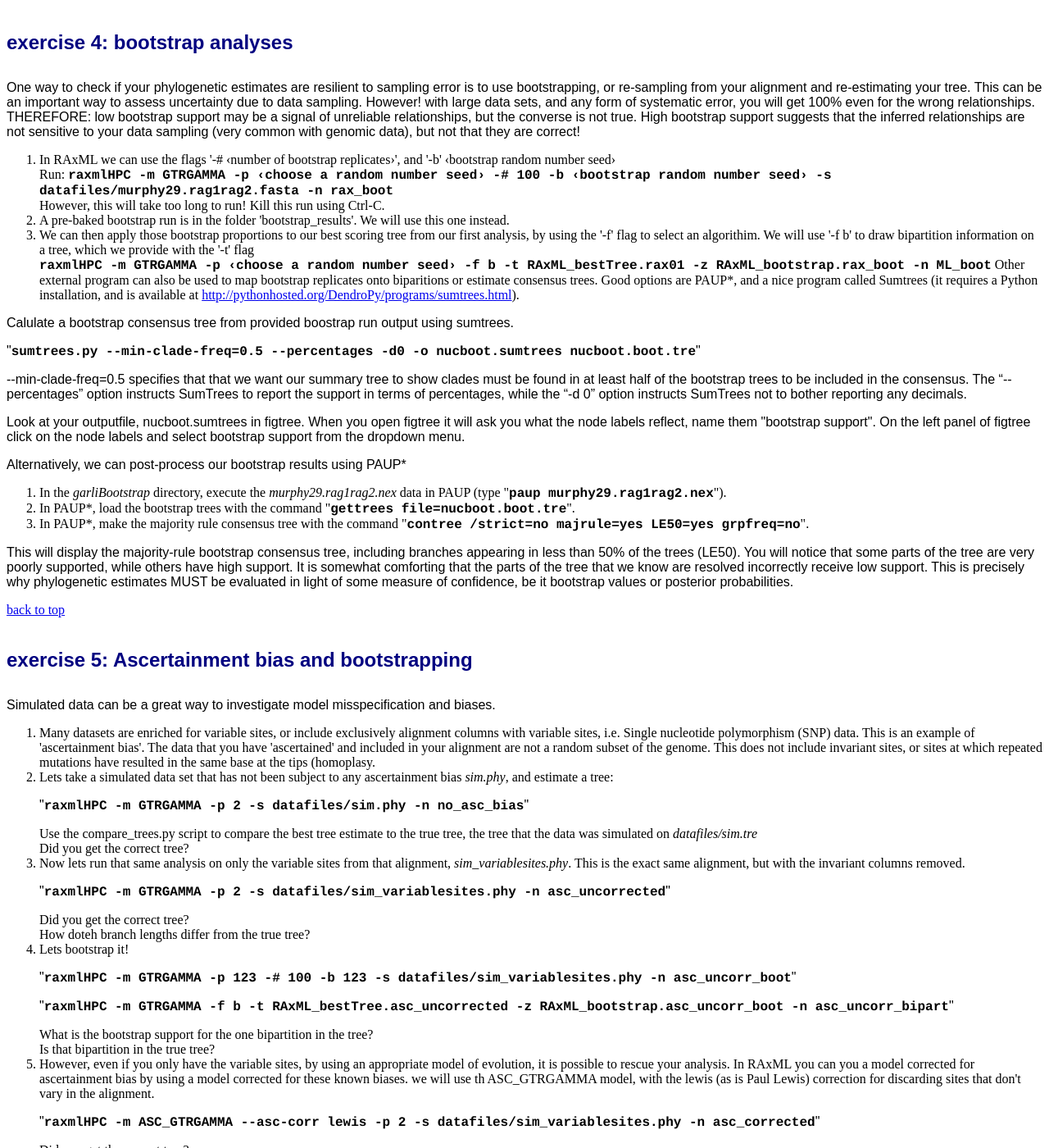
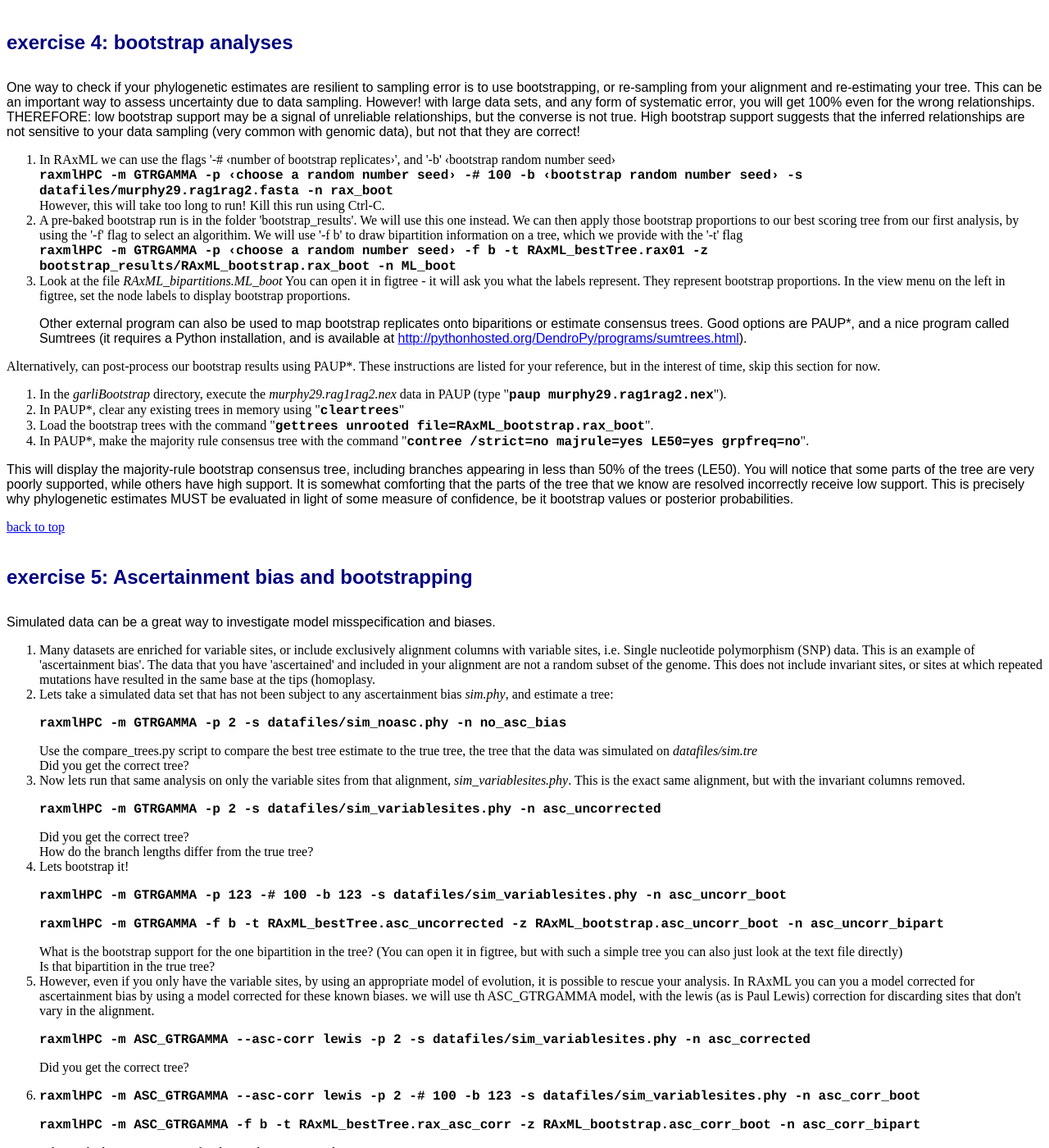
Before and after one commit to McTavishLab/mctavishlab.github.io, a Jekyll site: the page MLsearchLab.html, which Jekyll copies as it is, in a window 1280 px wide and 1400 px high, scrolled down 5145 px. Shown: the whole window at 82% size. Built offline with Jekyll 4.4.1, drawn with Linux system fonts in a browser that asks for light colours; some of the changed text lies outside the part shown.

Commit message:
update site

```diff
--- a/MLsearchLab.html
+++ b/MLsearchLab.html
@@ -318,7 +318,7 @@ Take a look at this constraint tree in Figtree. <!--TODO double check figtree ca
 </li><li>Save the file.
 <p>
 
-Now we need to tell GARLI to use the constraint. The <span class="file">garli.conf</span> file in this directory has already been set up to be similar to the one we used during the unconstrained search earlier, so we only need to make minimal changes. </p>
+Now we need to tell GARLI to use the constraint. The <span class="file">garli_constrained.conf</span> file has already been set up to be similar to the one we used during the unconstrained search earlier, so we only need to make minimal changes. </p>
 Edit the <span class="file">garli_constraint.conf</span> file and set <span class="config">constraintfile = whippoNegative.txt</span>.
 </li><li>Set <span class="config">ofprefix = constrainedRun1</span>.
 
@@ -344,23 +344,22 @@ but not that they are correct!
 
 <ol>
 <li>In RAxML we can use the flags '-# &lsaquo;number of bootstrap replicates&rsaquo;', and '-b' &lsaquo;bootstrap random number seed&rsaquo; <br>
-
-Run:
-<span class="command">raxmlHPC -m GTRGAMMA -p &lsaquo;choose a random number seed&rsaquo; -# 100 -b &lsaquo;bootstrap random number seed&rsaquo; -s datafiles/murphy29.rag1rag2.fasta -n rax_boot</span> <br>
-
+<span class="command"> raxmlHPC -m GTRGAMMA -p ‹choose a random number seed› -# 100 -b ‹bootstrap random number seed› -s datafiles/murphy29.rag1rag2.fasta -n rax_boot</span><br>
 However, this will take too long to run! Kill this run using Ctrl-C.
 
 </li><li>A pre-baked bootstrap run is in the folder 'bootstrap_results'. We will use this one instead.
+We can then apply those bootstrap proportions to our best scoring tree from our first analysis, by using the '-f' flag to select an algorithim. We will use '-f b' to draw bipartition information on a tree, which we provide with the '-t' flag <br>
+<span class="command"> raxmlHPC -m GTRGAMMA -p ‹choose a random number seed› -f b -t RAxML_bestTree.rax01 -z bootstrap_results/RAxML_bootstrap.rax_boot -n ML_boot</span>
 
-</li><li> We can then apply those bootstrap proportions to our best scoring tree from our first analysis, by using the '-f' flag to select an algorithim.
-We will use '-f b' to draw bipartition information on a tree, which we provide with the '-t' flag <br>
+</li><li>Look at the file <span class="file">RAxML_bipartitions.ML_boot</span>
+You can open it in figtree - it will ask you what the labels represent. They represent bootstrap proportions. In the view menu on the left in figtree, set the node labels to display bootstrap proportions.
 
-<span class="command"> raxmlHPC -m GTRGAMMA -p &lsaquo;choose a random number seed&rsaquo; -f b -t RAxML_bestTree.rax01 -z RAxML_bootstrap.rax_boot -n ML_boot</span>
-
-Other external program can also be used to map bootstrap replicates onto biparitions or estimate consensus trees. Good options are PAUP*, and a nice program called Sumtrees (it requires a Python installation, and is available at <a href="http://pythonhosted.org/DendroPy/programs/sumtrees.html" target="_new">http://pythonhosted.org/DendroPy/programs/sumtrees.html</a>).</p>
 </li>
+<p>
+Other external program can also be used to map bootstrap replicates onto biparitions or estimate consensus trees.
+Good options are PAUP*, and a nice program called Sumtrees (it requires a Python installation, and is available at <a href="http://pythonhosted.org/DendroPy/programs/sumtrees.html" target="_new">http://pythonhosted.org/DendroPy/programs/sumtrees.html</a>).</p>
 </ol>
-
+<!--
 <p>Calulate a bootstrap consensus tree from provided boostrap run output using sumtrees.</p>
 <p>"<span class="command">sumtrees.py --min-clade-freq=0.5 --percentages -d0 -o nucboot.sumtrees nucboot.boot.tre</span>"</p>
 <p>--min-clade-freq=0.5 specifies that that we want our summary tree to show clades must be found in at least half of the bootstrap trees to be included in the consensus. The “--percentages” option instructs SumTrees to report the support in terms of percentages, while the “-d 0” option instructs SumTrees not to bother reporting any decimals. </p>
@@ -369,11 +368,13 @@ Other external program can also be used to map bootstrap replicates onto biparit
 On the left panel of figtree click on the node labels and select bootstrap support from the dropdown menu.
 </p>
 <p>
-Alternatively, we can post-process our bootstrap results using PAUP* </p>
+-->
+Alternatively, can post-process our bootstrap results using PAUP*. These instructions are listed for your reference, but in the interest of time, skip this section for now. </p>
 <ol>
 <li>In the <span class="file">garliBootstrap</span> directory, execute the <span class="file">murphy29.rag1rag2.nex</span> data in PAUP (type "<span class="command">paup murphy29.rag1rag2.nex</span>").
 
-</li><li>In PAUP*, load the bootstrap trees with the command "<span class="command">gettrees file=nucboot.boot.tre</span>".
+</li><li>In PAUP*, clear any existing trees in memory using "<span class="command">cleartrees</span>"
+</li><li>Load the bootstrap trees with the command "<span class="command">gettrees unrooted file=RAxML_bootstrap.rax_boot</span>".
 </li><li>In PAUP*, make the majority rule consensus tree with the command "<span class="command">contree /strict=no majrule=yes LE50=yes grpfreq=no</span>".
 </li></ol>
 <p>
@@ -394,7 +395,7 @@ This does not include invariant sites, or sites at which repeated mutations have
 
 </li><li>
 Lets take a simulated data set that has not been subject to any ascertainment bias <span class="file">sim.phy</span>, and estimate a tree:
-<p>"<span class="command">raxmlHPC -m GTRGAMMA -p 2 -s datafiles/sim.phy -n no_asc_bias</span>"</p>
+<p><span class="command">raxmlHPC -m GTRGAMMA -p 2 -s datafiles/sim_noasc.phy -n no_asc_bias</span></p>
 
 Use the compare_trees.py script to compare the best tree estimate to the true tree, the tree that the data was simulated on <span class="file">datafiles/sim.tre</span><br>
 
@@ -403,17 +404,18 @@ Did you get the correct tree?<br>
 </li><li>
 Now lets run that same analysis on only the variable sites from that alignment, <span class="file">sim_variablesites.phy</span>. This is the exact same alignment, but with the invariant columns removed.<br>
 
-<p>"<span class="command">raxmlHPC -m GTRGAMMA -p 2 -s datafiles/sim_variablesites.phy -n asc_uncorrected</span>"</p>
+<p><span class="command">raxmlHPC -m GTRGAMMA -p 2 -s datafiles/sim_variablesites.phy -n asc_uncorrected</span></p>
 
 Did you get the correct tree?<br>
-How doteh branch lengths differ from the true tree?<br>
+How do the branch lengths differ from the true tree?<br>
 
 </li><li> Lets bootstrap it!
 
-<p>"<span class="command">raxmlHPC -m GTRGAMMA -p 123 -# 100 -b 123 -s datafiles/sim_variablesites.phy -n asc_uncorr_boot</span>"</p>
-<p>"<span class="command">raxmlHPC -m GTRGAMMA -f b -t RAxML_bestTree.asc_uncorrected -z RAxML_bootstrap.asc_uncorr_boot -n asc_uncorr_bipart</span>"</p>
+<p><span class="command">raxmlHPC -m GTRGAMMA -p 123 -# 100 -b 123 -s datafiles/sim_variablesites.phy -n asc_uncorr_boot</span></p>
+<p><span class="command">raxmlHPC -m GTRGAMMA -f b -t RAxML_bestTree.asc_uncorrected -z RAxML_bootstrap.asc_uncorr_boot -n asc_uncorr_bipart</span></p>
 
-What is the bootstrap support for the one bipartition in the tree?<br>
+
+What is the bootstrap support for the one bipartition in the tree? (You can open it in figtree, but with such a simple tree you can also just look at the text file directly)<br>
 
 Is that bipartition in the true tree?<br>
 
@@ -421,25 +423,21 @@ Is that bipartition in the true tree?<br>
 </li><li> However, even if you only have the variable sites, by using an appropriate model of evolution, it is possible to rescue your analysis.
 In RAxML you can you a model corrected for ascertainment bias by using a model corrected for these known biases. we will use th ASC_GTRGAMMA model, with the lewis (as is Paul Lewis) correction for discarding sites that don't vary in the alignment.
 
-<p>"<span class="command">raxmlHPC -m ASC_GTRGAMMA --asc-corr lewis -p 2 -s datafiles/sim_variablesites.phy -n asc_corrected</span>"</p>
+<p><span class="command">raxmlHPC -m ASC_GTRGAMMA --asc-corr lewis -p 2 -s datafiles/sim_variablesites.phy -n asc_corrected</span></p>
 
 Did you get the correct tree?<br>
 
 </li><li>
-<p>"<span class="command">raxmlHPC -m ASC_GTRGAMMA --asc-corr lewis -p 2 -# 100 -b 123 -s datafiles/sim_variablesites.phy -n asc_corr_boot</span>"</p>
-<p>"<span class="command">raxmlHPC -m ASC_GTRGAMMA -f b -t RAxML_bestTree.rax_asc_corr -z RAxML_bootstrap.asc_corr_boot -n asc_corr_bipart</span>"</p>
+<p><span class="command">raxmlHPC -m ASC_GTRGAMMA --asc-corr lewis -p 2 -# 100 -b 123 -s datafiles/sim_variablesites.phy -n asc_corr_boot</span></p>
+<p><span class="command">raxmlHPC -m ASC_GTRGAMMA -f b -t RAxML_bestTree.rax_asc_corr -z RAxML_bootstrap.asc_corr_boot -n asc_corr_bipart</span></p>
 
 
 What is the bootstrap support for the one bipartition in the tree?<br>
 
 Is that bipartition in the true tree?<br>
 
-This is the exact same dataset!<br>
+<b>This is the exact same dataset!</b><br>
 NOTE: The ascertainment bias corrections in RAxML will not run if there are <strong>ANY</strong> invariant columns in your alignment.<br>
-
-</li><li>
-
-
 </li>
 </ol>
 
```
